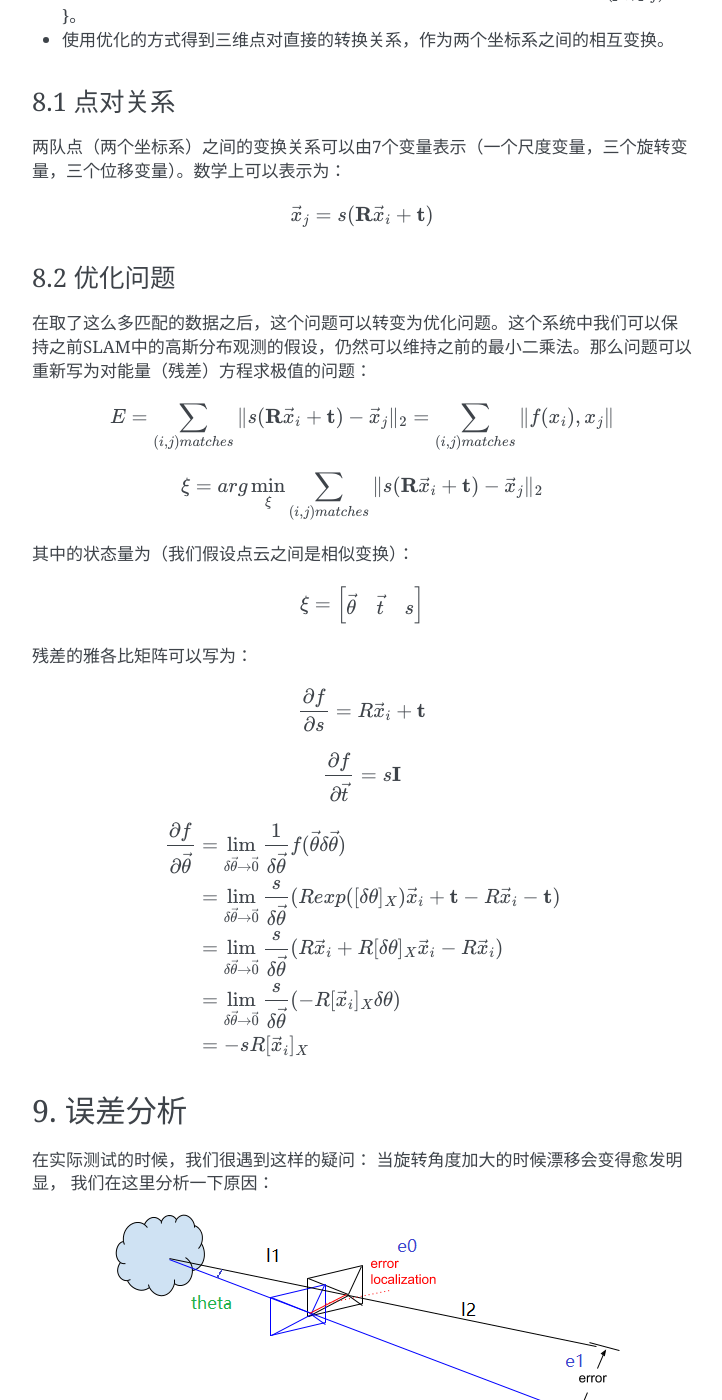
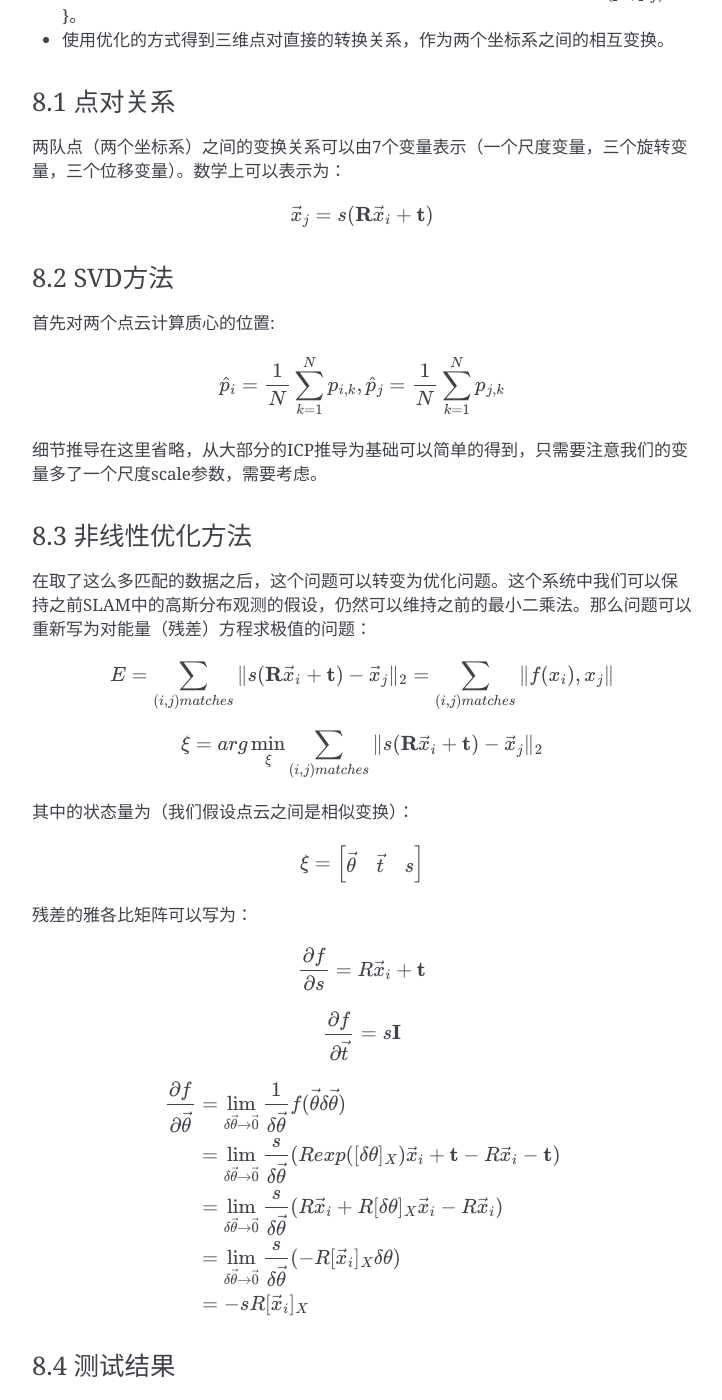
Before and after one commit to gggliuye/VIO, a Sphinx documentation site: the page built from docs/UnitySc/unityShadowCreator.rst, in a window 1280 px wide and 1400 px high, scrolled down 8923 px. Shown: the whole window, without its empty margins (388-1110 px from the left). Built offline with Sphinx 7.4.7, drawn with Linux system fonts in a browser that asks for light colours; some of the changed text lies outside the part shown.

Commit message:
Update unityShadowCreator.rst

```diff
--- a/docs/UnitySc/unityShadowCreator.rst
+++ b/docs/UnitySc/unityShadowCreator.rst
@@ -267,7 +267,17 @@ extern "C" float* Internal_TrackMonocularWithID(int idx, unsigned char* inputIma
 .. math::
     \vec{x}_{j} = s(\mathbf{R}\vec{x}_{i} + \mathbf{t})
 
-8.2 优化问题
+8.2 SVD方法
+~~~~~~~~~~~~~~~~~~~~~
+首先对两个点云计算质心的位置:
+
+.. math::
+    \hat{p}_{i} = \frac{1}{N} \sum_{k=1}^{N} p_{i,k}, \hat{p}_{j} = \frac{1}{N} \sum_{k=1}^{N} p_{j,k}
+
+细节推导在这里省略，从大部分的ICP推导为基础可以简单的得到，只需要注意我们的变量多了一个尺度scale参数，需要考虑。
+
+
+8.3 非线性优化方法
 ~~~~~~~~~~~~~~~~~~~~
 在取了这么多匹配的数据之后，这个问题可以转变为优化问题。这个系统中我们可以保持之前SLAM中的高斯分布观测的假设，仍然可以维持之前的最小二乘法。那么问题可以重新写为对能量（残差）方程求极值的问题：
 
@@ -299,6 +309,15 @@ extern "C" float* Internal_TrackMonocularWithID(int idx, unsigned char* inputIma
     & = - sR[\vec{x}_{i}]_{X}
     \end{aligned}
 
+8.4 测试结果
+~~~~~~~~~~~~~~~~~~~~~~~~
+
+
+从测试结果中发现：
+
+* SVD方法在噪音较少的情况下开源得到非常精确的结果，但是噪音稍大情况下就不太理想。
+* 非线性优化方法很依赖与初始值的设定（和所有的优化方法一样），但是对噪音的抗性非常好。
+* 于是我们提出了，首先使用SVD方式得到状态估计，作为初始值传递给非线性优化模块进一步优化。（这就类似SLAM系统中的处理，先使用PnP计算初始位姿估计，再传递给BA优化器进一步求解，我猜测是出于同样的考量）
 
 9. 误差分析
 ---------------------
```
